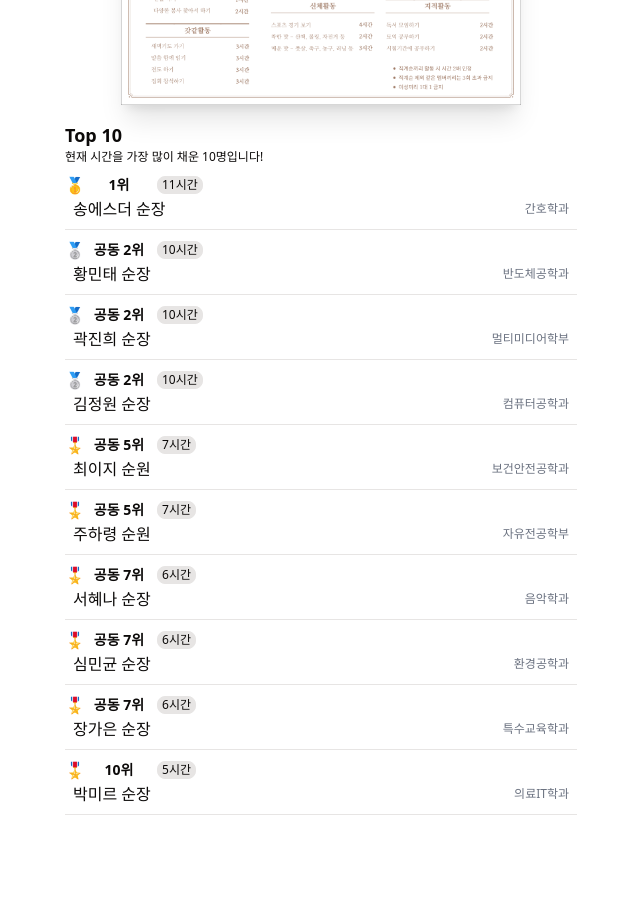
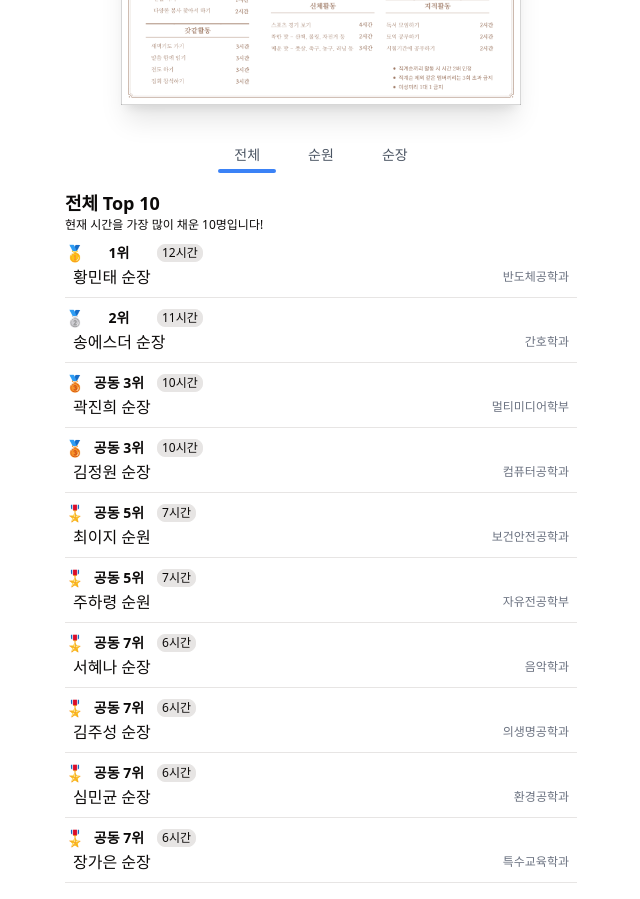
Before and after one commit to KJWGarden/InjeCCC, a Next.js app: page / in a window 1280 px wide. Shown: the part 400-1299 px from the top of the page, without its empty margins (319-959 px from the left). Before the commit the page ends 1231 px from the top, so only its background shows below. Built offline with nearby package versions, Linux system fonts and the light colour scheme.

Commit message:
Feat:순장, 순원별 순위표 추가 motionTab 컴포넌트 추가

```diff
--- a/app/public/data.json
+++ b/app/public/data.json
@@ -21,7 +21,7 @@
     "department": "반도체공학과",
     "level": "순장",
     "team": "제자순",
-    "filledHours": 10
+    "filledHours": 12
   },
   {
     "id": "4",
@@ -45,7 +45,7 @@
     "department": "의생명공학과",
     "level": "순장",
     "team": "제자순",
-    "filledHours": 4
+    "filledHours": 6
   },
   {
     "id": "7",
@@ -173,7 +173,7 @@
     "department": "경영학과",
     "level": "순원",
     "team": "제자순",
-    "filledHours": 2
+    "filledHours": 4
   },
   {
     "id": "23",
--- /dev/null
+++ b/components/tabSelect.tsx
@@ -0,0 +1,38 @@
+"use client";
+
+import { motion } from "framer-motion";
+
+type MotionTabsProps = {
+  activeTab: string;
+  setActiveTab: (tab: string) => void;
+};
+
+const tabs = ["전체", "순원", "순장"];
+
+export default function MotionTabs({
+  activeTab,
+  setActiveTab,
+}: MotionTabsProps) {
+  return (
+    <div className="flex flex-col items-center p-4">
+      <div className="flex gap-4 relative">
+        {tabs.map((tab) => (
+          <button
+            key={tab}
+            onClick={() => setActiveTab(tab)}
+            className="relative px-4 py-2 text-sm font-medium text-gray-600"
+          >
+            {activeTab === tab && (
+              <motion.div
+                layoutId="underline"
+                className="absolute left-0 right-0 bottom-0 h-1 bg-blue-500 rounded"
+                transition={{ type: "spring", stiffness: 500, damping: 30 }}
+              />
+            )}
+            <span className="relative z-10">{tab}</span>
+          </button>
+        ))}
+      </div>
+    </div>
+  );
+}
--- a/components/toprating.tsx
+++ b/components/toprating.tsx
@@ -1,21 +1,42 @@
 "use client";
+
 import students from "@/app/public/data.json";
 import { Separator } from "./ui/separator";
 import { motion } from "motion/react";
 import Image from "next/image";
 import { useState } from "react";
 import { Dialog, DialogContent } from "./ui/dialog";
+import MotionTabs from "./tabSelect";
+import { easeOut } from "motion";
 
 export default function Toprating() {
   const [isOpen, setIsOpen] = useState(false);
+  const [activeTab, setActiveTab] = useState("전체");
 
   const top10 = students
     .sort((a, b) => b.filledHours - a.filledHours)
     .slice(0, 10);
 
+  const leaderTop10 = students
+    .filter((student) => student.level === "순장")
+    .sort((a, b) => b.filledHours - a.filledHours)
+    .slice(0, 10);
+
+  const memberTop10 = students
+    .filter((student) => student.level === "순원")
+    .sort((a, b) => b.filledHours - a.filledHours)
+    .slice(0, 10);
+
+  const selectedTop10 =
+    activeTab === "전체"
+      ? top10
+      : activeTab === "순장"
+      ? leaderTop10
+      : memberTop10;
+
   let currentRank = 1;
 
-  const rankedTop10 = top10.map((student, index, array) => {
+  const rankedTop10 = selectedTop10.map((student, index, array) => {
     let isJoint = false;
     if (
       (index > 0 && student.filledHours === array[index - 1].filledHours) ||
@@ -28,7 +49,6 @@ export default function Toprating() {
     if (index > 0 && student.filledHours === array[index - 1].filledHours) {
       // 바로 위 학생이랑 같으면 rank 유지
     } else {
-      // 다르면 등수 업데이트
       currentRank = index + 1;
     }
     return {
@@ -38,6 +58,11 @@ export default function Toprating() {
     };
   });
 
+  const descriptionMap: { [key: string]: string } = {
+    전체: "현재 시간을 가장 많이 채운 10명입니다!",
+    순원: "현재 시간을 가장 많이 채운 순원 10명입니다!",
+    순장: "현재 시간을 가장 많이 채운 순장 10명입니다!",
+  };
   return (
     <motion.div
       initial={{ opacity: 0, y: 50 }}
@@ -69,9 +94,23 @@ export default function Toprating() {
           />
         </DialogContent>
       </Dialog>
-      <div className="flex flex-col w-full lg:w-[40vw]">
-        <div className="text-lg font-bold">Top 10</div>
-        <p className="text-xs">현재 시간을 가장 많이 채운 10명입니다!</p>
+      <div className="w-full h-full">
+        <MotionTabs activeTab={activeTab} setActiveTab={setActiveTab} />
+      </div>
+      <motion.div
+        className="flex flex-col w-full lg:w-[40vw]"
+        key={activeTab}
+        initial={{ opacity: 0, y: 20 }}
+        whileInView={{ opacity: 1, y: 0 }}
+        transition={{
+          duration: 0.5,
+          delay: 0.2,
+          ease: easeOut,
+        }}
+        viewport={{ once: true, amount: 0.3 }}
+      >
+        <div className="text-lg font-bold">{activeTab} Top 10</div>
+        <p className="text-xs">{descriptionMap[activeTab]}</p>
         <div>
           {rankedTop10.map((student) => (
             <div key={student.id} className="w-full">
@@ -107,7 +146,7 @@ export default function Toprating() {
             </div>
           ))}
         </div>
-      </div>
+      </motion.div>
     </motion.div>
   );
 }
```
